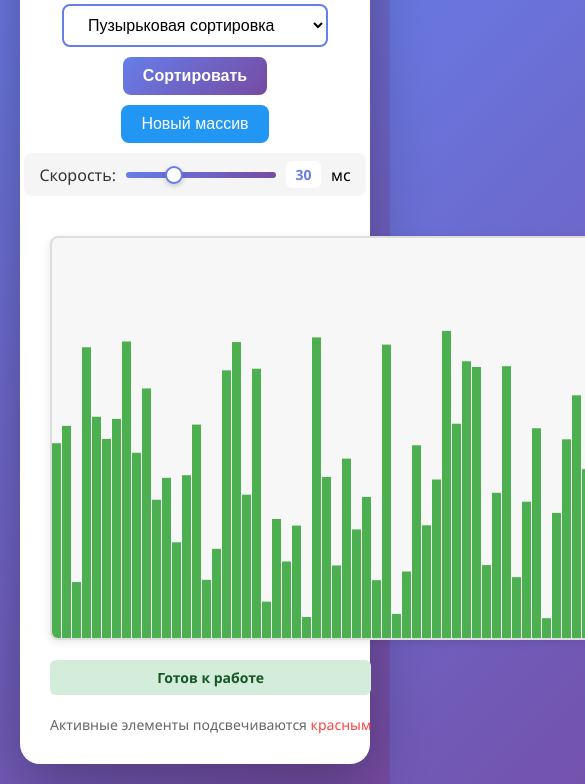
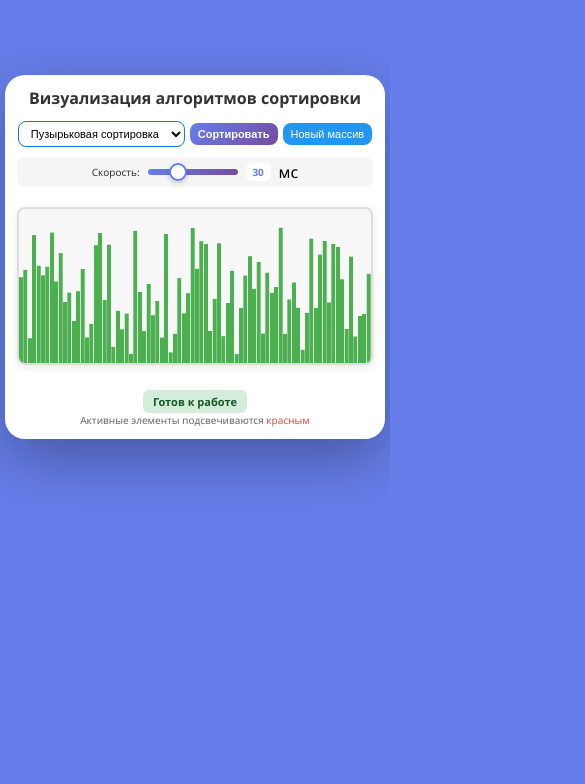
Before and after one commit to Ria-nix/sav, a plain HTML site: page index.html in a window 390 px wide. Shown: the part 165-949 px from the top of the page, 585 px wide, since content can reach past the window. After the commit the page ends 844 px from the top, so only its background shows below. Drawn offline with Linux system fonts and the light colour scheme.

Commit message:
test 1: add adaptive

```diff
--- a/css/style.css
+++ b/css/style.css
@@ -6,7 +6,7 @@
 
 body {
     font-family: "Segoe UI", Tahoma, Geneva, Verdana, sans-serif;
-    background: linear-gradient(135deg, #667eea 0%, #764ba2 100%);
+    background:#667eea;
     min-height: 100vh;
     display: flex;
     justify-content: center;
@@ -20,14 +20,16 @@ body {
     padding: 30px;
     box-shadow: 0 20px 60px rgba(0, 0, 0, 0.3);
     text-align: center;
-    max-width: 900px;
+    max-width: 1200px;
     width: 100%;
+    transition: all 0.3s ease;
 }
 
 h1 {
     color: #333;
     margin-bottom: 20px;
     font-size: 24px;
+    transition: font-size 0.3s ease;
 }
 
 .controls {
@@ -48,14 +50,15 @@ button {
     cursor: pointer;
     transition: all 0.3s;
     font-weight: 500;
+    white-space: nowrap;
 }
 
 select {
+    background:  white;
     color: black;
-    background: linear-gradient(135deg, #667eea 0%, #764ba2 100%);
+    border: 1px solid #0b7dda;
+    background-position: right 12px center;
     padding-right: 35px;
-    background: white;
-    border: 2px solid #667eea;
 }
 
 select:hover:not(:disabled) {
@@ -123,6 +126,7 @@ select:disabled {
 .speed-control label {
     font-weight: 500;
     color: #333;
+    white-space: nowrap;
 }
 
 .speed-control input[type="range"] {
@@ -188,19 +192,17 @@ canvas {
     border: 2px solid #ddd;
     border-radius: 8px;
     background: #f7f7f7;
-    margin: 20px 0 5px;
+    margin: 20px 0;
     box-shadow: 0 2px 8px rgba(0, 0, 0, 0.1);
+    width: 100%;
+    height: auto;
+    display: block;
 }
 
 .info {
-    display: flex;
-    flex-direction: column;
-    gap: 20px;
     color: #666;
     font-size: 14px;
     margin-top: 10px;
-    width: max-content;
-    margin: 0 auto;
 }
 
 .status {
@@ -242,3 +244,180 @@ canvas {
         box-shadow: 0 0 0 0 rgba(244, 67, 54, 0);
     }
 }
+
+@media screen and (max-width: 768px) {
+    body {
+        padding: 10px;
+    }
+
+    .container {
+        padding: 20px;
+    }
+
+    h1 {
+        font-size: 20px;
+        margin-bottom: 15px;
+    }
+
+    .controls {
+        gap: 8px;
+    }
+
+    select,
+    button {
+        padding: 8px 12px;
+        font-size: 14px;
+    }
+
+    .btn-action {
+        min-width: 110px;
+    }
+
+    .speed-control {
+        padding: 5px 10px;
+        gap: 8px;
+    }
+
+    .speed-control label {
+        font-size: 12px;
+    }
+
+    .speed-control input[type="range"] {
+        width: 100px;
+    }
+
+    #speedValue {
+        font-size: 12px;
+        padding: 2px 6px;
+        min-width: 30px;
+    }
+
+    .status {
+        font-size: 12px;
+        padding: 6px 12px;
+    }
+
+    .info {
+        font-size: 12px;
+    }
+}
+
+@media screen and (max-width: 600px) {
+    .container {
+        padding: 15px;
+    }
+
+    h1 {
+        font-size: 18px;
+    }
+
+    .controls {
+        gap: 6px;
+    }
+
+    select,
+    button {
+        padding: 6px 10px;
+        font-size: 12px;
+    }
+
+    select {
+        padding-right: 28px;
+        background-size: 12px;
+    }
+
+    .btn-action {
+        min-width: 90px;
+    }
+
+    .speed-control {
+        width: 100%;
+        justify-content: center;
+        margin-top: 5px;
+    }
+
+    .speed-control input[type="range"] {
+        width: 120px;
+    }
+
+    canvas {
+        margin: 15px 0;
+    }
+}
+
+@media screen and (max-width: 480px) {
+    body {
+        padding: 5px;
+    }
+
+    .container {
+        padding: 12px;
+    }
+
+    h1 {
+        font-size: 16px;
+        margin-bottom: 12px;
+    }
+
+    .controls {
+        gap: 5px;
+    }
+
+    select,
+    button {
+        padding: 5px 8px;
+        font-size: 11px;
+    }
+
+    .btn-action {
+        min-width: 80px;
+    }
+
+    .speed-control {
+        padding: 4px 8px;
+    }
+
+    .speed-control label {
+        font-size: 10px;
+    }
+
+    .speed-control input[type="range"] {
+        width: 90px;
+    }
+
+    #speedValue {
+        font-size: 10px;
+        padding: 2px 4px;
+        min-width: 25px;
+    }
+
+    .status {
+        font-size: 11px;
+        padding: 4px 10px;
+    }
+
+    .info {
+        font-size: 10px;
+    }
+}
+
+@media screen and (max-width: 380px) {
+    .controls {
+        flex-direction: column;
+        align-items: stretch;
+    }
+
+    select,
+    button {
+        width: 100%;
+        justify-content: center;
+    }
+
+    .speed-control {
+        width: auto;
+    }
+
+    .btn-action {
+        min-width: auto;
+    }
+}
--- a/index.html
+++ b/index.html
@@ -27,7 +27,7 @@
             </div>
         </div>
 
-        <canvas id="canvas" width="800" height="400"></canvas>
+        <canvas id="canvas" width="800" height="350"></canvas>
 
         <div class="info">
             <p id="sortingStatus" class="status">Готов к работе</p>
--- a/js/utils/helpers.js
+++ b/js/utils/helpers.js
@@ -39,7 +39,6 @@ export async function sleep(ms) {
 
         intervalId = setInterval(() => {
             if (stopSorting) {
-                // Очищаем оба таймера
                 if (timeoutId) clearTimeout(timeoutId);
                 if (intervalId) clearInterval(intervalId);
                 reject(new Error('Сортировка остановлена'));
```
